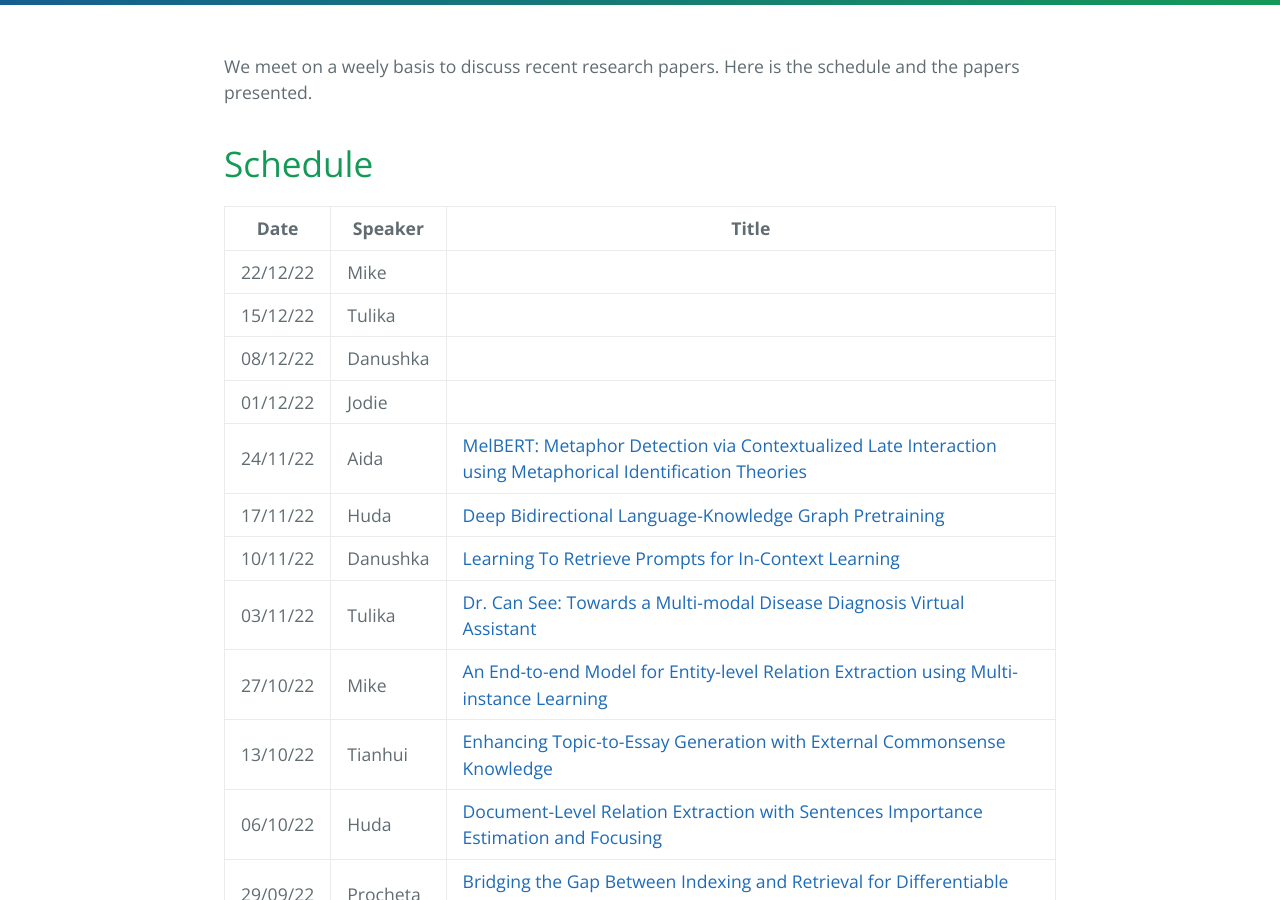
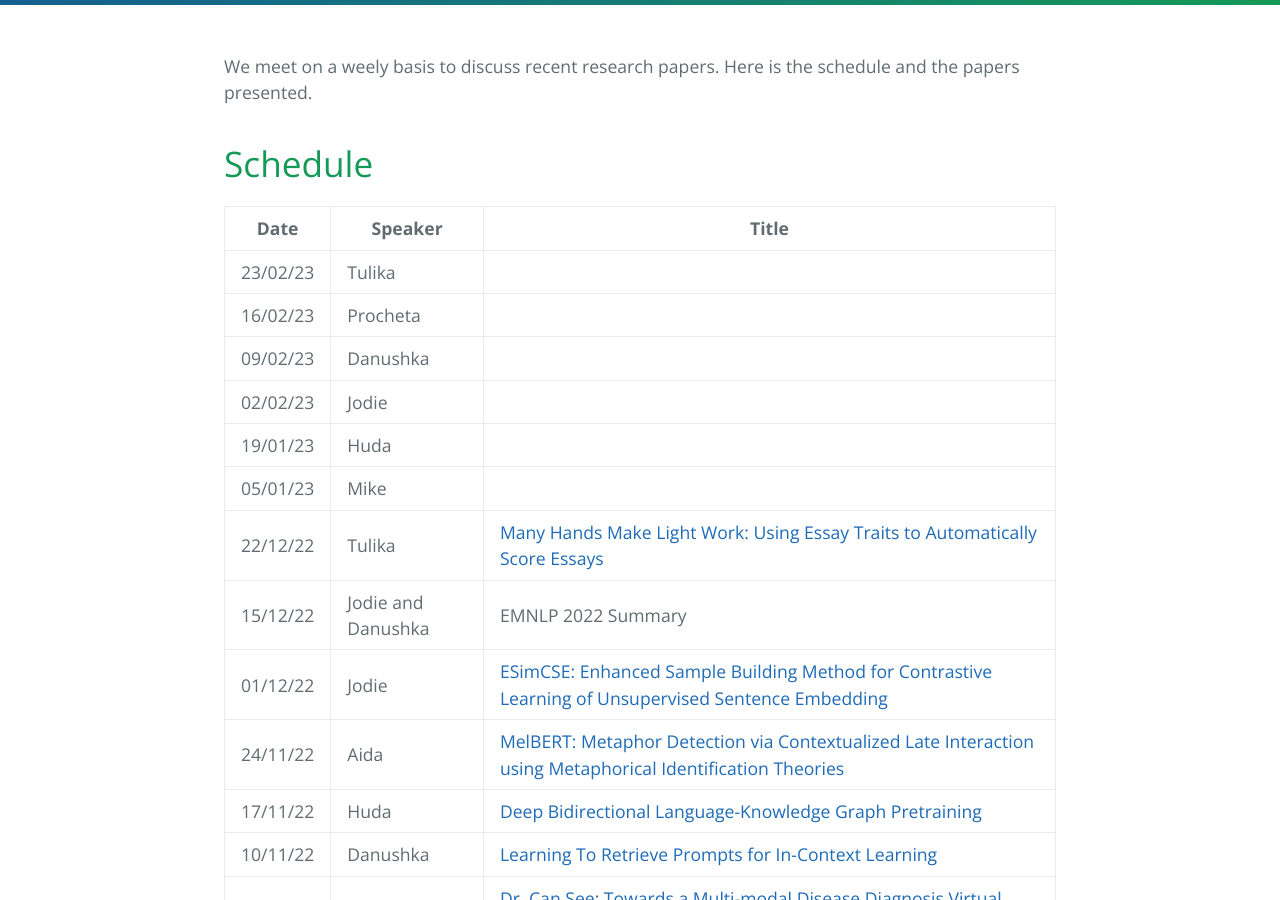
Before and after one commit to LivNLP/livnlp.github.io, a Jekyll site: the page built from reading.md, in a window 1280 px wide and 900 px high, scrolled down 368 px. Built offline with Jekyll 4.4.1, drawn with Linux system fonts in a browser that asks for light colours.

Commit message:
Update reading.md

```diff
--- a/reading.md
+++ b/reading.md
@@ -13,10 +13,15 @@ We meet on a weely basis to discuss recent research papers. Here is the schedule
 
 | Date | Speaker | Title |
 | ----- | ------- | ----- |
-| 22/12/22 | Mike | |
-| 15/12/22 | Tulika | |
-| 08/12/22 | Danushka | |
-| 01/12/22 | Jodie | |
+| 23/02/23 | Tulika | |
+| 16/02/23 |  Procheta| |
+| 09/02/23 | Danushka | |
+| 02/02/23 |  Jodie| |
+| 19/01/23 | Huda| |
+| 05/01/23 | Mike | |
+| 22/12/22 | Tulika | [Many Hands Make Light Work: Using Essay Traits to Automatically Score Essays](https://aclanthology.org/2022.naacl-main.106)|
+| 15/12/22 | Jodie and Danushka | EMNLP 2022 Summary|
+| 01/12/22 | Jodie | [ESimCSE: Enhanced Sample Building Method for Contrastive Learning of Unsupervised Sentence Embedding](https://aclanthology.org/2022.coling-1.342/)|
 | 24/11/22 | Aida | [MelBERT: Metaphor Detection via Contextualized Late Interaction using Metaphorical Identification Theories](https://aclanthology.org/2021.naacl-main.141/)|
 | 17/11/22 | Huda | [Deep Bidirectional Language-Knowledge Graph Pretraining](https://arxiv.org/abs/2210.09338)|
 | 10/11/22 | Danushka | [Learning To Retrieve Prompts for In-Context Learning](https://aclanthology.org/2022.naacl-main.191/)|
```
